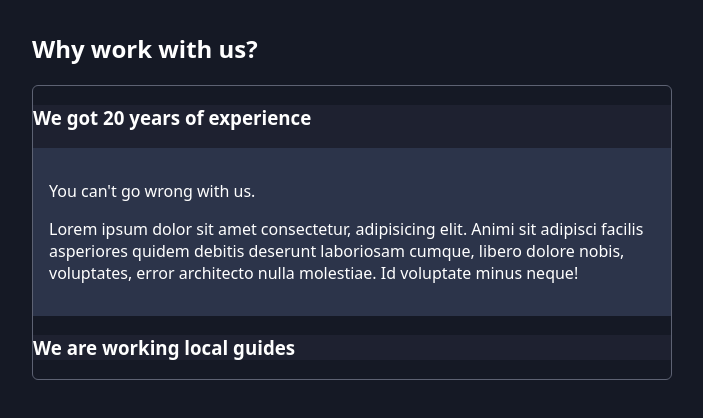
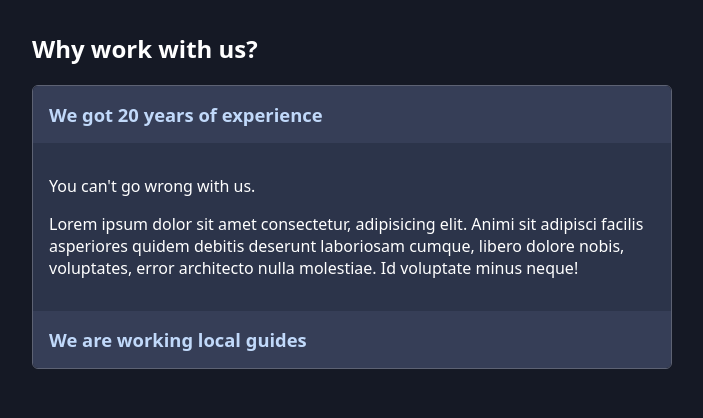
Before and after one commit to NLucky320/React-Patterns, a React (Vite) app: page / in a window 1280 px wide. Both pictures are taken after a click on the element "We got 20 years of experience". Shown: the top 418 px of the page, without its empty margins (288-991 px from the left). Built offline with nearby package versions, Linux system fonts and the light colour scheme.

Commit message:
Adding Extra Components For Reusability & Configurability

```diff
--- a/src/App.jsx
+++ b/src/App.jsx
@@ -6,7 +6,9 @@ function App() {
     <section>
       <h2>Why work with us?</h2>
       <Accordion className='accordion'>
-        <Accordion.Item id='experience' className='accordion-item' title='We got 20 years of experience'>
+        <Accordion.Item  className='accordion-item' >
+          <Accordion.Title id='experience' className='accordion-item-title'>We got 20 years of experience</Accordion.Title>
+          <Accordion.Content id='experience' className='accordion-item-content'>
             <article>
               <p>
                 You can't go wrong with us.
@@ -15,9 +17,12 @@ function App() {
                 Lorem ipsum dolor sit amet consectetur, adipisicing elit. Animi sit adipisci facilis asperiores quidem debitis deserunt laboriosam cumque, libero dolore nobis, voluptates, error architecto nulla molestiae. Id voluptate minus neque!
               </p>
             </article>
+          </Accordion.Content>
 
         </Accordion.Item>
-        <Accordion.Item id='local-guide' className='accordion-item' title='We are working local guides'>
+        <Accordion.Item  className='accordion-item' >
+          <Accordion.Title id='local-guide' className='accordion-item-title'>We are working local guides</Accordion.Title>
+          <Accordion.Content id='local-guide' className='accordion-item-content'>
             <article>
               <p>
                 Lorem ipsum dolor sit amet consectetur,
@@ -26,13 +31,10 @@ function App() {
                 Lorem ipsum dolor sit amet consectetur, adipisicing elit. Animi sit adipisci facilis asperiores quidem debitis deserunt laboriosam cumque, libero dolore nobis, voluptates, error architecto nulla molestiae. Id voluptate minus neque!
               </p>
             </article>
-
+          </Accordion.Content>
         </Accordion.Item>
-
       </Accordion>
-
     </section>
-
   </main>
 }
 
--- a/src/components/Accordion/Accordion.jsx
+++ b/src/components/Accordion/Accordion.jsx
@@ -1,10 +1,12 @@
 import { createContext, useContext, useState } from "react";
 import AccordionItem from "./AccordionItem";
+import AccordionTitle from "./AccordionTitle";
+import AccordionContent from "./AccordionContent";
 
 
 const AccordionContext = createContext();
 
-export function UseAccordionContext() {
+export function useAccordionContext() {
     const ctx = useContext(AccordionContext)
     if(!ctx) {
         throw new Error('Accordion-related components must be wrapped by <Accordion>')
@@ -34,3 +36,5 @@ export default function Accordion({children, className}) {
 
 
 Accordion.Item = AccordionItem
+Accordion.Title = AccordionTitle
+Accordion.Content = AccordionContent
--- /dev/null
+++ b/src/components/Accordion/AccordionContent.jsx
@@ -0,0 +1,17 @@
+import { useAccordionContext } from './Accordion.jsx';
+
+export default function AccordionContent({ id, className, children }) {
+  const { openItemId } = useAccordionContext();
+
+  const isOpen = openItemId === id;
+
+  return (
+    <div
+      className={
+        isOpen ? `${className ?? ''} open` : `${className ?? ''} close`
+      }
+    >
+      {children}
+    </div>
+  );
+}
--- a/src/components/Accordion/AccordionItem.jsx
+++ b/src/components/Accordion/AccordionItem.jsx
@@ -1,19 +1,10 @@
-import Accordion, { UseAccordionContext } from "./Accordion"
 
-export default function AccordionItem({id, title, children, className}) {
-   const {openItemId, toggleItem} = UseAccordionContext();
 
-   const isOpen = openItemId === id;
-
+export default function AccordionItem({ children, className}) {
 
     return (
         <li className={className}>
-            <h3 onClick={() => toggleItem(id)}>
-                {title}
-            </h3>
-            <div className={isOpen ? 'accordion-item-content open' : 'accordion-item-content'}>
-                {children}
-            </div>
+            {children}
         </li>
     )
 }
--- /dev/null
+++ b/src/components/Accordion/AccordionTitle.jsx
@@ -0,0 +1,10 @@
+import { useAccordionContext } from './Accordion';
+
+export default function AccordionTitle({ id, className, children }) {
+  const { toggleItem } = useAccordionContext();
+  return (
+    <h3 className={className} onClick={() => toggleItem(id)}>
+      {children}
+    </h3>
+  );
+}
--- a/src/index.css
+++ b/src/index.css
@@ -67,6 +67,10 @@ main {
   background-color: #2c344a;
 }
 
+.close{
+  display: none;
+}
+
 .open {
   display: block;
 }
```
Lines whose indentation alone changed are shown as unchanged.
